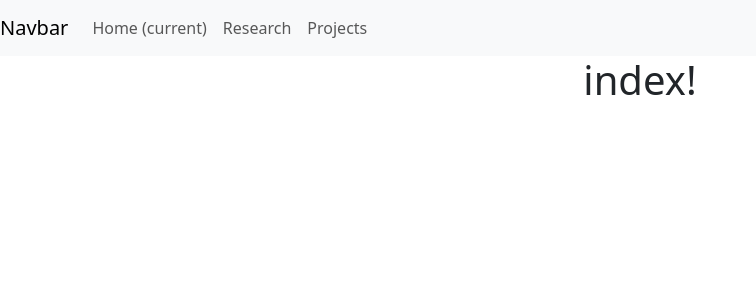
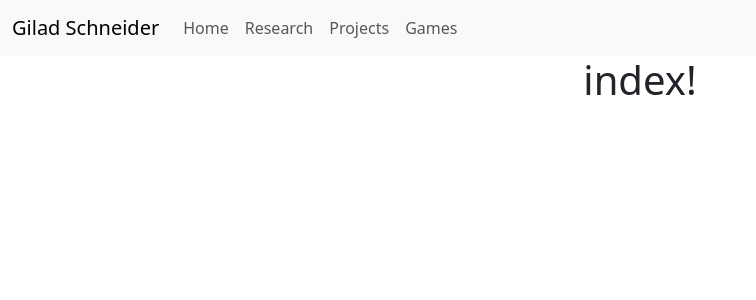
Before and after one commit to GiladSchneider/giladschneiderwebsite, a Flask app: page / in a window 1280 px wide. Shown: the top 300 px of the page, without its empty margins (0-756 px from the left). Run offline with Flask 2, Linux system fonts and the light colour scheme.

Commit message:
layout updates

```diff
--- a/app.py
+++ b/app.py
@@ -11,6 +11,22 @@ app = Flask(__name__)
 def index():
     return render_template('index.html')
 
+# create a research route
+@app.route('/research', methods=['GET'])
+def research():
+    return render_template('research.html')
+
+# create a projects route
+@app.route('/projects', methods=['GET'])
+def projects():
+    return render_template('projects.html')
+
+# create a games route
+@app.route('/games', methods=['GET'])
+def games():
+    return render_template('games.html')
+
+
 # run the app
 if __name__ == '__main__':
     app.run(debug=True)
--- /dev/null
+++ b/templates/games.html
@@ -0,0 +1,5 @@
+{% extends "main_template.html" %}
+
+{% block content %}
+<h1>games!</h1>
+{% endblock content %}
--- a/templates/main_template.html
+++ b/templates/main_template.html
@@ -15,23 +15,23 @@
 </head>
 <body>
     <!-- navbar -->
-    <nav class="navbar navbar-expand-lg navbar-light bg-light">
-      <a class="navbar-brand" href="#">Navbar</a>
-      <button class="navbar-toggler" type="button" data-toggle="collapse" data-target="#navbarNav" aria-controls="navbarNav" aria-expanded="false" aria-label="Toggle navigation">
-        <span class="navbar-toggler-icon"></span>
-      </button>
-      <div class="collapse navbar-collapse" id="navbarNav">
+    <nav class="navbar navbar-expand-lg bg-body-tertiary">
+        <div class="container-fluid">
+          <a class="navbar-brand" href="/home">Gilad Schneider</a>
+          <div class="collapse navbar-collapse">
             <ul class="navbar-nav">
               <li class="nav-item">
-            <a class="nav-link" href="/home">Home <span class="sr-only">(current)</span></a>
+                <a class="nav-link" href="/home">Home</a>
               </li>
               <li class="nav-item">
                 <a class="nav-link" href="/research">Research</a>
               </li>
               <li class="nav-item">
                 <a class="nav-link" href="/projects">Projects</a>
-          </li>
+              <li class="nav-item">
+                <a class="nav-link" href="/games">Games</a>
             </ul>
+          </div>
         </div>
     </nav>
 
```
Also changed, not shown: 1 other file. Lines whose indentation alone changed are shown as unchanged.
